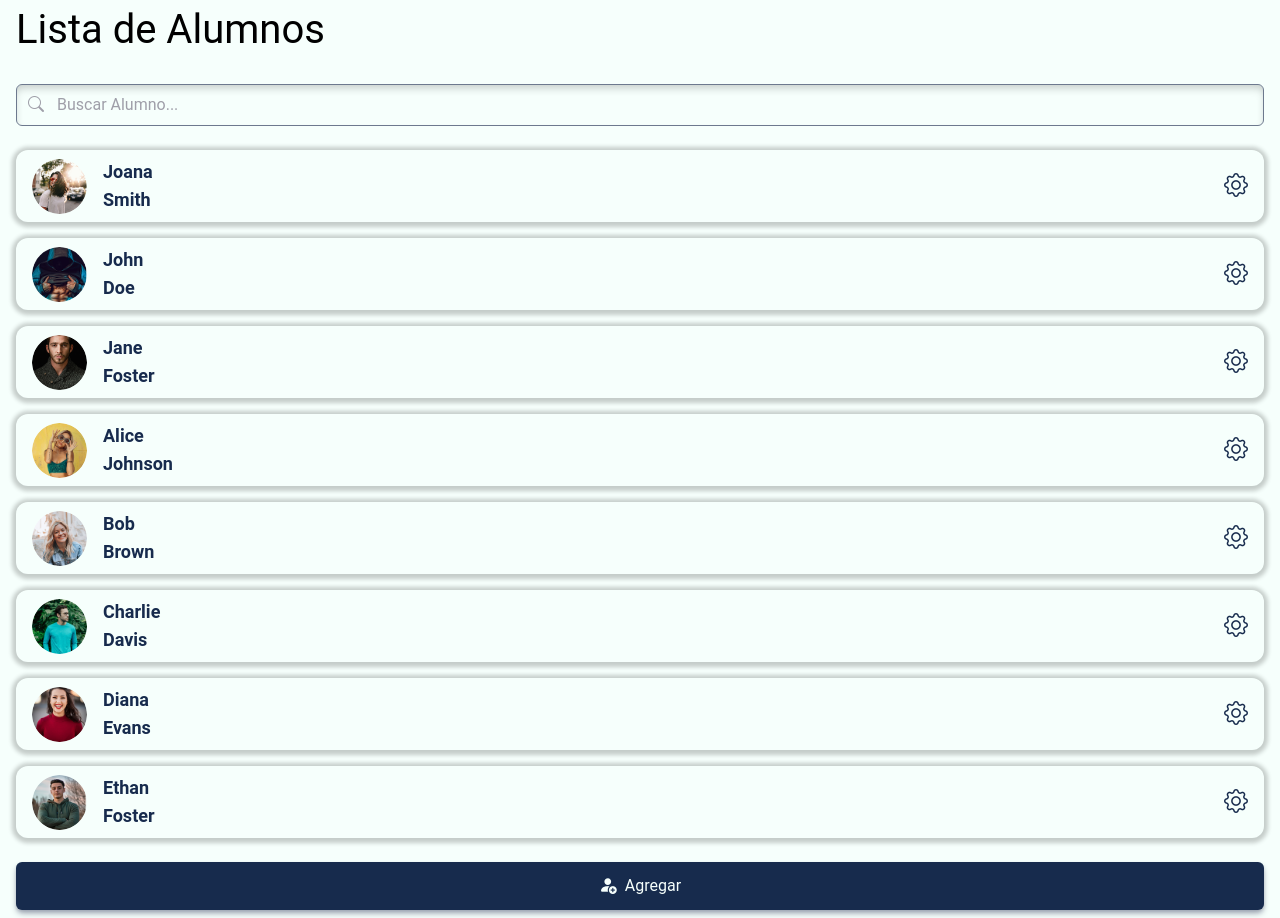
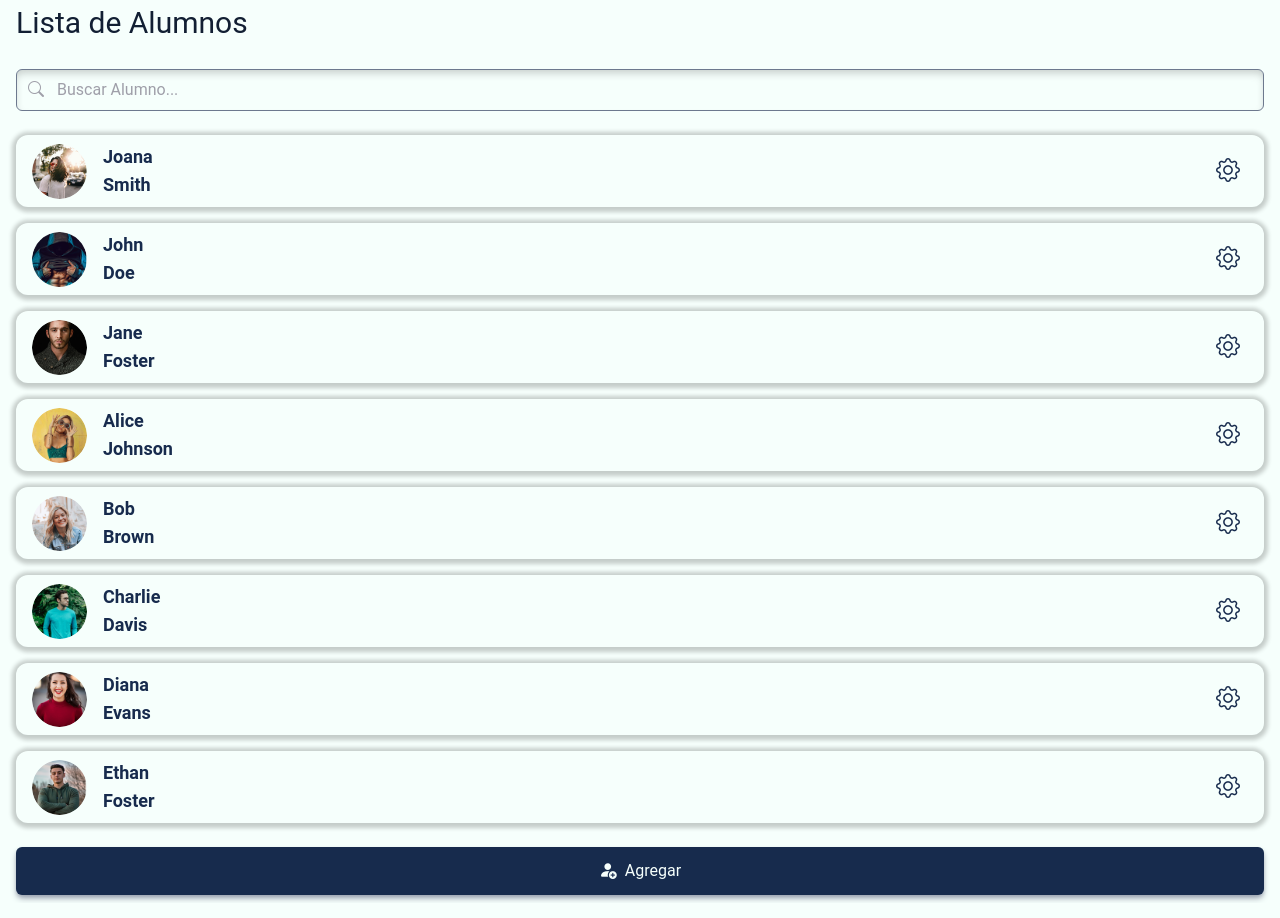
Before and after one commit to IgrowkerTraining/i005-routeen-front, a React (Vite) app: page /home in a window 1280 px wide. Built offline with nearby package versions, Linux system fonts and the light colour scheme.

Commit message:
styles:refactor tailwind classes

```diff
--- a/src/components/cards/AthleteCard/AthleteCard.tsx
+++ b/src/components/cards/AthleteCard/AthleteCard.tsx
@@ -1,6 +1,9 @@
 import { athletes } from '../../../mock-data/athletes';
 
 export default function AthleteCard() {
+    const handleGearClick = (id: number) => {
+        console.log(`Gear clicked for athlete with id: ${id}`);
+    }
     return (
         <div className="flex flex-col w-full gap-4">
             {athletes.map((athlete) => (
@@ -24,8 +27,13 @@ export default function AthleteCard() {
                         </div>
                     </div>
 
-                    {/* Icono Bootstrap con clases Tailwind */}
-                    <i className="bi bi-gear text-primary-400 text-2xl"></i>
+                    <button
+                        onClick={() => handleGearClick(Number(athlete.id))}
+                        className="cursor-pointer w-[40px] h-[40px] hover:bg-secondary-400 hover:opacity-50 rounded-full transition duration-300 ease-in-out transform"
+                        aria-label="Opciones"
+                    >
+                        <i className="bi bi-gear text-primary-400 text-2xl"></i>
+                    </button>
                 </div>
             ))}
         </div>
--- a/src/views/Home/HomeTrainer.tsx
+++ b/src/views/Home/HomeTrainer.tsx
@@ -6,14 +6,15 @@ export default function HomeTrainer() {
     return (
         <main className="flex flex-col px-4 pb-2 gap-6">
 
-            <section className="flex justify-start items-center w-full gap-5 undefined">
+            <section className="flex justify-start items-center w-full gap-5">
 
-                <h2 className="text-[40px] text-center  font-title">
+                <h2 className="text-[30px] text-notblack-400 ">
                     Lista de Alumnos
                 </h2>
             </section>
             <div className="flex justify-center items-center gap-2 w-full">
                 <div className="relative w-full">
+                    {/* Añadir logica del buscador */}
                     <Input
                         type="text"
                         placeholder="Buscar Alumno..."
```
